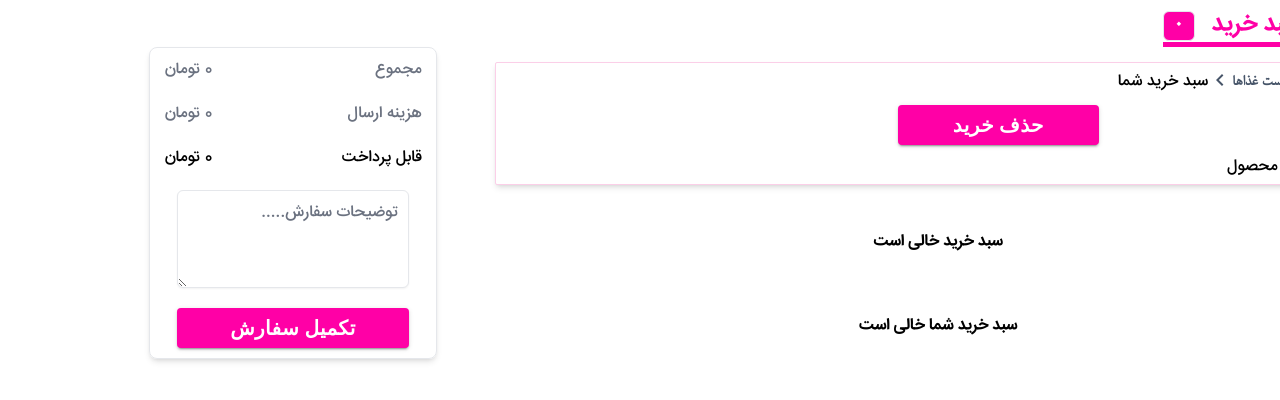
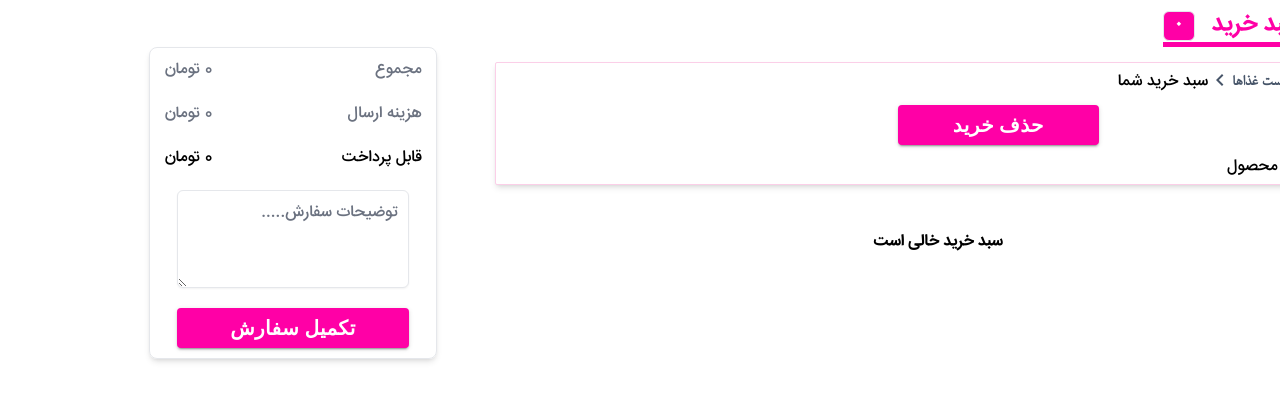
Before and after one commit to fatemeMohamadian/SnapFood_Project, a Next.js app: page /Basket in a window 1280 px wide. Shown: the top 400 px of the page. Built offline with nearby package versions, Linux system fonts and the light colour scheme.

Commit message:
Update page.jsx

```diff
--- a/src/app/Basket/page.jsx
+++ b/src/app/Basket/page.jsx
@@ -11,8 +11,6 @@ import DeleteRoundedIcon from '@mui/icons-material/DeleteRounded';
 import { styled } from '@mui/material/styles';
 import Button from '@mui/material/Button';
 export default function Basketcart() {
-  const [localCart, setLocalCart] = useState([]);
-
   const ColorButton = styled(Button)(({ theme }) => ({
     color: theme.palette.getContrastText('#ff00a6'),
     backgroundColor: '#ff00a6',
@@ -47,16 +45,6 @@ export default function Basketcart() {
       alert('سفارشی موجود نیست!\nسفارش جدید خود را ثبت کنید!')
     }
   }
-
-  const [empty, setEmpty] = useState('')
-  useEffect(() => {
-    if (persiancart.length === 0) {
-      setEmpty('سبد خرید شما خالی است')
-    }
-    else {
-      setEmpty('')
-    }
-  }, [empty])
   return (
     <section dir='rtl' className='w-full flex justify-center items-center flex-wrap'>
       <div className='w-[90%] flex justify-between items-start flex-wrap'>
@@ -135,11 +123,6 @@ export default function Basketcart() {
             </>
           )
           }
-          <div className='w-[90%] *:my-[15px] flex flex-wrap justify-evenly items-center'>
-            <div className='w-full flex justify-center items-center'>
-              <h2 className='font-title3'>{empty}</h2>
-            </div>
-          </div>
         </div>
         <div className='lg:w-[25%] w-full shadow-md rounded-lg flex-wrap flex justify-center items-center border'>
           <div className='w-[90%] *:my-[10px] flex justify-center items-center flex-wrap'>
```
